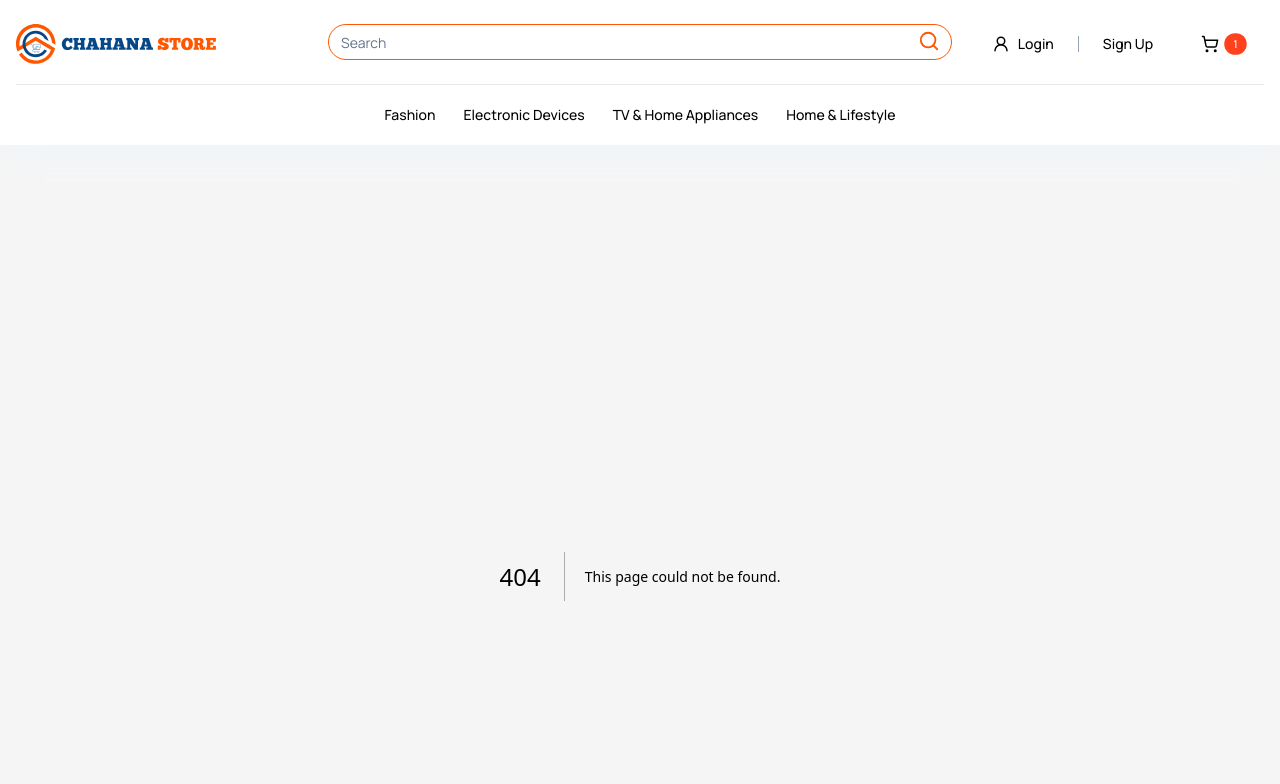
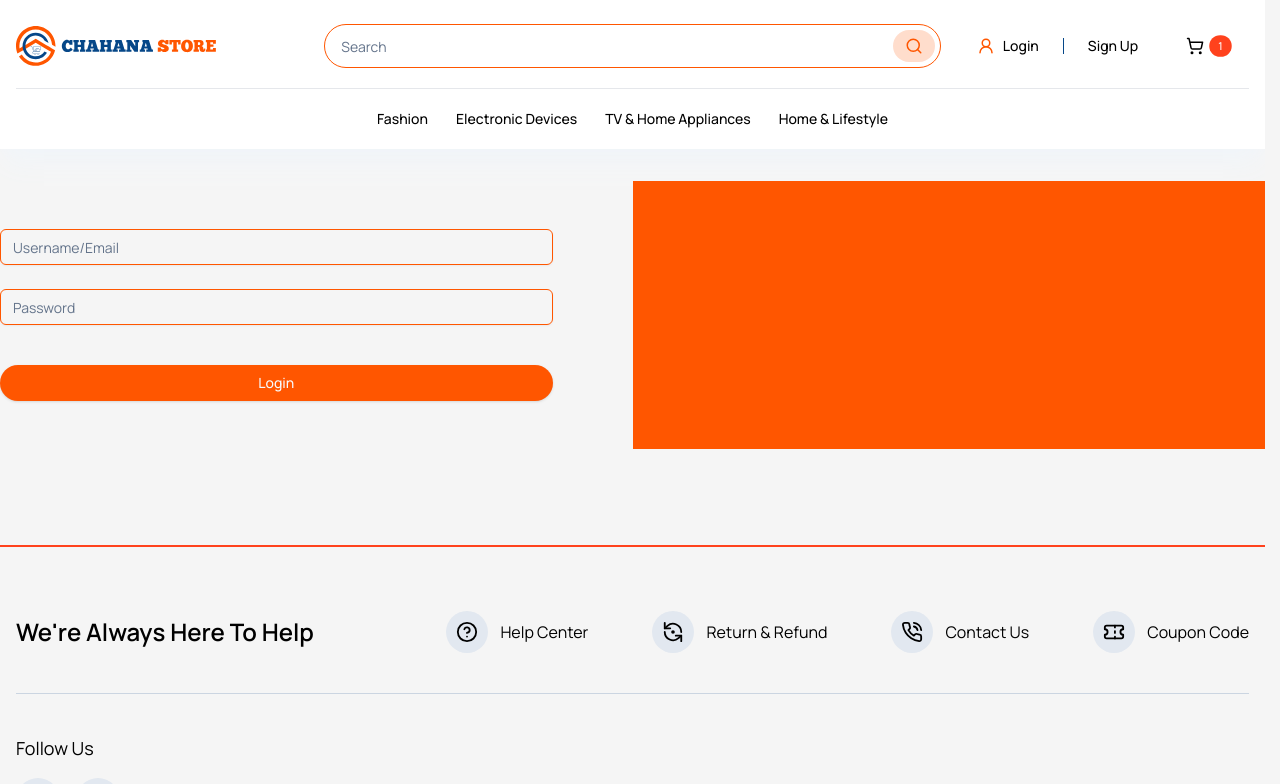
Before and after one commit to sagarkhadka/shop, a Next.js app: page /auth/login in a window 1280 px wide. Before the commit this address had no page. Shown: the top 784 px of the page. Built offline with nearby package versions, Linux system fonts and the light colour scheme.

Commit message:
login page

```diff
--- /dev/null
+++ b/app/auth/login/page.tsx
@@ -0,0 +1,20 @@
+import LoginForm from '@/components/aut/LoginForm'
+
+const page = () => {
+  return (
+    <>
+      <section className=''>
+        <div className='grid grid-cols-2'>
+          <div className='flex w-full justify-end pr-20'>
+            <div className='w-full max-w-[36rem]'>
+              <LoginForm />
+            </div>
+          </div>
+          <div className='w-full bg-primary-orange p-10'></div>
+        </div>
+      </section>
+    </>
+  )
+}
+
+export default page
--- /dev/null
+++ b/app/auth/sign-up/page.tsx
@@ -0,0 +1,9 @@
+const page = () => {
+  return (
+    <>
+      <h1>sign up page</h1>
+    </>
+  )
+}
+
+export default page
--- a/components/ProductCard.tsx
+++ b/components/ProductCard.tsx
@@ -1,6 +1,9 @@
+'use client'
+
+import { useState } from 'react'
 import Image from 'next/image'
 import Link from 'next/link'
-import { Star } from 'lucide-react'
+import { Heart, ShoppingCart, Star } from 'lucide-react'
 
 import {
   Card,
@@ -19,13 +22,25 @@ interface ICardProps {
 }
 
 const ProductCard = ({ productTitle, imageUrl }: ICardProps) => {
+  const [liked, setLiked] = useState(false)
+
   return (
     <>
-      <Card className='overflow-hidden border-0 shadow-lg shadow-slate-200'>
+      <Card className='group overflow-hidden border-0 shadow-lg shadow-slate-200'>
         <div className='relative isolate h-56 w-full'>
-          <div className='absolute left-3 top-3 z-10 flex flex-wrap gap-2'>
+          <div className='absolute inset-0 z-10 bg-gradient-to-b from-primary-orange/0 to-primary-orange/60 opacity-0 duration-200 group-hover:opacity-100' />
+          <div className='absolute left-3 top-3 z-20 flex flex-wrap gap-2'>
             <Badge>-5% 0ff</Badge>
             <Badge variant={'secondary'}>Best Deal</Badge>
+          </div>
+          <div className='absolute bottom-3 right-3 z-20 flex translate-y-3 flex-wrap gap-2'>
+            <Button
+              variant={'link'}
+              className='p-0'
+              onClick={() => setLiked((prev) => !prev)}
+            >
+              <Heart color='#dc2626' fill={liked ? '#dc2626' : 'transparent'} />
+            </Button>
           </div>
           <Image
             src={imageUrl}
@@ -40,7 +55,7 @@ const ProductCard = ({ productTitle, imageUrl }: ICardProps) => {
               {productTitle}
             </CardTitle>
           </Link>
-          <CardDescription className='flex items-center justify-between'>
+          <CardDescription className='flex flex-wrap items-center justify-between'>
             <span className='flex items-center gap-2'>
               <Star color='#e99b4f' fill='#e99b4f' size={16} />
               <span>4.2 (10 review)</span>
@@ -54,8 +69,8 @@ const ProductCard = ({ productTitle, imageUrl }: ICardProps) => {
           </CardDescription>
         </CardHeader>
         <CardFooter className='flex items-center gap-2 p-5 pt-0'>
-          <Button variant={'outline'} className='flex-1'>
-            Add to Cart
+          <Button variant={'ghost'} className=''>
+            <ShoppingCart size={20} />
           </Button>
           <Button className='flex-1'>Buy Now</Button>
         </CardFooter>
--- /dev/null
+++ b/components/aut/LoginForm.tsx
@@ -0,0 +1,89 @@
+'use client'
+
+import { zodResolver } from '@hookform/resolvers/zod'
+import { useForm } from 'react-hook-form'
+import { z } from 'zod'
+
+import { Input } from '../ui/input'
+import { loginSchema } from '@/utils/validations'
+import { Button } from '../ui/button'
+
+type TLogin = {
+  userName: string
+  password: string
+}
+
+const LoginForm = () => {
+  // const form = useForm<z.infer<typeof loginSchema>>({
+  //   resolver: zodResolver(loginSchema),
+  //   defaultValues: {
+  //     userName: '',
+  //     password: ''
+  //   }
+  // })
+
+  const {
+    register,
+    handleSubmit,
+    watch,
+    formState: { errors }
+  } = useForm<TLogin>({
+    resolver: zodResolver(loginSchema)
+  })
+
+  const onSubmit = (values: z.infer<typeof loginSchema>) => {
+    console.log(values)
+  }
+  console.log(errors)
+
+  return (
+    <>
+      <div className='w-full py-12'>
+        <form onSubmit={handleSubmit(onSubmit)}>
+          <div className='space-y-6'>
+            <Input placeholder='Username/Email' {...register('userName')} />
+            <Input placeholder='Password' {...register('password')} />
+            {/* <FormField
+              control={form.control}
+              name='userName'
+              render={({ field }) => (
+                <>
+                  {console.log(field)}
+                  <FormItem>
+                    <FormLabel>Username or Email</FormLabel>
+                    <FormControl>
+                      <Input placeholder='Your username or email' />
+                    </FormControl>
+                    <FormMessage />
+                  </FormItem>
+                </>
+              )}
+            />
+            <FormField
+              control={form.control}
+              name='password'
+              render={({ field }) => (
+                <>
+                  {console.log(field)}
+                  <FormItem>
+                    <FormLabel>Password</FormLabel>
+                    <FormControl>
+                      <Input placeholder='Your password' />
+                    </FormControl>
+                    <FormMessage />
+                  </FormItem>
+                </>
+              )}
+            /> */}
+          </div>
+
+          <Button type='submit' className='mt-10 w-full'>
+            Login
+          </Button>
+        </form>
+      </div>
+    </>
+  )
+}
+
+export default LoginForm
--- a/components/navigation/GlobalSearch.tsx
+++ b/components/navigation/GlobalSearch.tsx
@@ -1,6 +1,7 @@
 import { Search } from 'lucide-react'
 
 import { Input } from '../ui/input'
+import { Button } from '../ui/button'
 
 const GlobalSearch = () => {
   return (
@@ -8,13 +9,15 @@ const GlobalSearch = () => {
       <div className='relative w-full'>
         <Input
           placeholder='Search'
-          className='m-0 rounded-full border-primary-orange pr-11 shadow-none'
+          className='m-0 h-11 rounded-full border-primary-orange py-4 pl-4 pr-11 shadow-none'
         />
-        <Search
-          color='#ff5600'
-          size={22}
-          className='absolute right-3 top-1.5'
-        />
+        <Button
+          variant={'ghost'}
+          size='sm'
+          className='absolute right-1.5 top-1.5 m-0 rounded-full bg-primary-orange/20'
+        >
+          <Search color='#ff5600' size={18} />
+        </Button>
       </div>
     </>
   )
--- a/components/navigation/User.tsx
+++ b/components/navigation/User.tsx
@@ -10,16 +10,16 @@ const User = () => {
       <div className='flex items-center gap-4'>
         <div className='flex items-center gap-2'>
           <Button variant={'ghost'} asChild>
-            <Link href='/'>
+            <Link href='/auth/login'>
               <span className='flex items-center gap-2'>
-                <UserRound size={18} />
+                <UserRound color='#ff5600' size={18} />
                 <span>Login</span>
               </span>
             </Link>
           </Button>
-          <Separator orientation='vertical' className='h-4' />
+          <Separator orientation='vertical' className='h-4 bg-deep-blue' />
           <Button variant={'ghost'} asChild>
-            <Link href='/'>
+            <Link href='/auth/sign-up'>
               <span>Sign Up</span>
             </Link>
           </Button>
--- /dev/null
+++ b/components/ui/form.tsx
@@ -0,0 +1,176 @@
+import * as React from "react"
+import * as LabelPrimitive from "@radix-ui/react-label"
+import { Slot } from "@radix-ui/react-slot"
+import {
+  Controller,
+  ControllerProps,
+  FieldPath,
+  FieldValues,
+  FormProvider,
+  useFormContext,
+} from "react-hook-form"
+
+import { cn } from "@/lib/utils"
+import { Label } from "@/components/ui/label"
+
+const Form = FormProvider
+
+type FormFieldContextValue<
+  TFieldValues extends FieldValues = FieldValues,
+  TName extends FieldPath<TFieldValues> = FieldPath<TFieldValues>
+> = {
+  name: TName
+}
+
+const FormFieldContext = React.createContext<FormFieldContextValue>(
+  {} as FormFieldContextValue
+)
+
+const FormField = <
+  TFieldValues extends FieldValues = FieldValues,
+  TName extends FieldPath<TFieldValues> = FieldPath<TFieldValues>
+>({
+  ...props
+}: ControllerProps<TFieldValues, TName>) => {
+  return (
+    <FormFieldContext.Provider value={{ name: props.name }}>
+      <Controller {...props} />
+    </FormFieldContext.Provider>
+  )
+}
+
+const useFormField = () => {
+  const fieldContext = React.useContext(FormFieldContext)
+  const itemContext = React.useContext(FormItemContext)
+  const { getFieldState, formState } = useFormContext()
+
+  const fieldState = getFieldState(fieldContext.name, formState)
+
+  if (!fieldContext) {
+    throw new Error("useFormField should be used within <FormField>")
+  }
+
+  const { id } = itemContext
+
+  return {
+    id,
+    name: fieldContext.name,
+    formItemId: `${id}-form-item`,
+    formDescriptionId: `${id}-form-item-description`,
+    formMessageId: `${id}-form-item-message`,
+    ...fieldState,
+  }
+}
+
+type FormItemContextValue = {
+  id: string
+}
+
+const FormItemContext = React.createContext<FormItemContextValue>(
+  {} as FormItemContextValue
+)
+
+const FormItem = React.forwardRef<
+  HTMLDivElement,
+  React.HTMLAttributes<HTMLDivElement>
+>(({ className, ...props }, ref) => {
+  const id = React.useId()
+
+  return (
+    <FormItemContext.Provider value={{ id }}>
+      <div ref={ref} className={cn("space-y-2", className)} {...props} />
+    </FormItemContext.Provider>
+  )
+})
+FormItem.displayName = "FormItem"
+
+const FormLabel = React.forwardRef<
+  React.ElementRef<typeof LabelPrimitive.Root>,
+  React.ComponentPropsWithoutRef<typeof LabelPrimitive.Root>
+>(({ className, ...props }, ref) => {
+  const { error, formItemId } = useFormField()
+
+  return (
+    <Label
+      ref={ref}
+      className={cn(error && "text-red-500 dark:text-red-900", className)}
+      htmlFor={formItemId}
+      {...props}
+    />
+  )
+})
+FormLabel.displayName = "FormLabel"
+
+const FormControl = React.forwardRef<
+  React.ElementRef<typeof Slot>,
+  React.ComponentPropsWithoutRef<typeof Slot>
+>(({ ...props }, ref) => {
+  const { error, formItemId, formDescriptionId, formMessageId } = useFormField()
+
+  return (
+    <Slot
+      ref={ref}
+      id={formItemId}
+      aria-describedby={
+        !error
+          ? `${formDescriptionId}`
+          : `${formDescriptionId} ${formMessageId}`
+      }
+      aria-invalid={!!error}
+      {...props}
+    />
+  )
+})
+FormControl.displayName = "FormControl"
+
+const FormDescription = React.forwardRef<
+  HTMLParagraphElement,
+  React.HTMLAttributes<HTMLParagraphElement>
+>(({ className, ...props }, ref) => {
+  const { formDescriptionId } = useFormField()
+
+  return (
+    <p
+      ref={ref}
+      id={formDescriptionId}
+      className={cn("text-[0.8rem] text-slate-500 dark:text-slate-400", className)}
+      {...props}
+    />
+  )
+})
+FormDescription.displayName = "FormDescription"
+
+const FormMessage = React.forwardRef<
+  HTMLParagraphElement,
+  React.HTMLAttributes<HTMLParagraphElement>
+>(({ className, children, ...props }, ref) => {
+  const { error, formMessageId } = useFormField()
+  const body = error ? String(error?.message) : children
+
+  if (!body) {
+    return null
+  }
+
+  return (
+    <p
+      ref={ref}
+      id={formMessageId}
+      className={cn("text-[0.8rem] font-medium text-red-500 dark:text-red-900", className)}
+      {...props}
+    >
+      {body}
+    </p>
+  )
+})
+FormMessage.displayName = "FormMessage"
+
+export {
+  useFormField,
+  Form,
+  FormItem,
+  FormLabel,
+  FormControl,
+  FormDescription,
+  FormMessage,
+  FormField,
+}
--- /dev/null
+++ b/components/ui/label.tsx
@@ -0,0 +1,26 @@
+"use client"
+
+import * as React from "react"
+import * as LabelPrimitive from "@radix-ui/react-label"
+import { cva, type VariantProps } from "class-variance-authority"
+
+import { cn } from "@/lib/utils"
+
+const labelVariants = cva(
+  "text-sm font-medium leading-none peer-disabled:cursor-not-allowed peer-disabled:opacity-70"
+)
+
+const Label = React.forwardRef<
+  React.ElementRef<typeof LabelPrimitive.Root>,
+  React.ComponentPropsWithoutRef<typeof LabelPrimitive.Root> &
+    VariantProps<typeof labelVariants>
+>(({ className, ...props }, ref) => (
+  <LabelPrimitive.Root
+    ref={ref}
+    className={cn(labelVariants(), className)}
+    {...props}
+  />
+))
+Label.displayName = LabelPrimitive.Root.displayName
+
+export { Label }
--- a/package.json
+++ b/package.json
@@ -9,11 +9,13 @@
     "lint": "next lint"
   },
   "dependencies": {
+    "@hookform/resolvers": "^3.3.4",
     "@radix-ui/react-accordion": "^1.1.2",
     "@radix-ui/react-aspect-ratio": "^1.0.3",
     "@radix-ui/react-avatar": "^1.0.4",
     "@radix-ui/react-dropdown-menu": "^2.0.6",
     "@radix-ui/react-icons": "^1.3.0",
+    "@radix-ui/react-label": "^2.0.2",
     "@radix-ui/react-menubar": "^1.0.4",
     "@radix-ui/react-separator": "^1.0.3",
     "@radix-ui/react-slot": "^1.0.2",
@@ -27,9 +29,11 @@
     "next": "14.1.4",
     "react": "^18",
     "react-dom": "^18",
+    "react-hook-form": "^7.51.3",
     "reeller": "^0.0.5",
     "tailwind-merge": "^2.2.2",
-    "tailwindcss-animate": "^1.0.7"
+    "tailwindcss-animate": "^1.0.7",
+    "zod": "^3.22.4"
   },
   "devDependencies": {
     "@tanstack/eslint-plugin-query": "^5.28.11",
--- a/styles/globals.css
+++ b/styles/globals.css
@@ -1,9 +1,25 @@
 @tailwind base;
 @tailwind components;
 @tailwind utilities;
+
+* {
+  scrollbar-gutter: stable;
+}
 
 @layer utilities {
   .section-space {
     @apply mb-4 mt-24;
   }
 }
+
+.product-layout {
+  @apply grid grid-cols-12 gap-6;
+
+  .filter-container {
+    @apply col-span-2;
+  }
+
+  .product-container {
+    @apply col-span-10 grid grid-cols-4 gap-4;
+  }
+}
--- /dev/null
+++ b/utils/validations.ts
@@ -0,0 +1,8 @@
+import { z } from 'zod'
+
+export const loginSchema = z.object({
+  userName: z.string(),
+  password: z.string().min(8, {
+    message: 'Password be at least 8 characters.'
+  })
+})
```
Also changed, not shown: container/products/ProductsContainer.tsx (+5 -5 lines), 1 other file (tests, documents, lock files or other folders).
